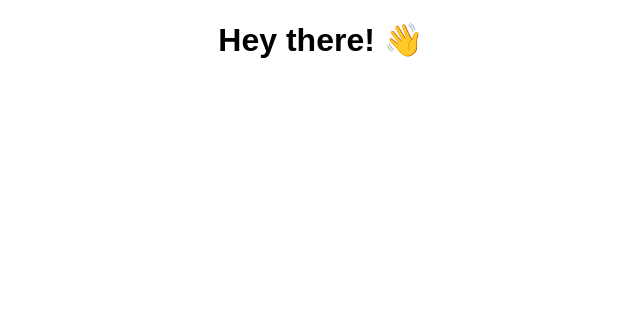
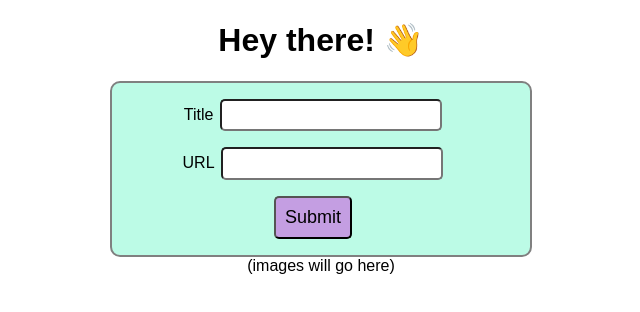
Before and after one commit to zoelaventhol/react-practice-1, a React (Vite) app: page / in a window 1280 px wide. Shown: the top 312 px of the page, without its empty margins (319-959 px from the left). Built offline with nearby package versions, Linux system fonts and the light colour scheme.

Commit message:
steps 1 & 2

```diff
--- a/src/App.css
+++ b/src/App.css
@@ -1,22 +1,23 @@
 * {
   box-sizing: border-box;
   text-align: center;
-  font-family: Arial, Helvetica, sans-serif
+  font-family: Arial, Helvetica, sans-serif;
 }
 
 input {
   margin: auto;
-  margin-bottom: 1.5em;
-}
-
-.form-inputs {
-  text-align: right;
+  margin-left: 0.5em;
+  border-radius: 5px;
+  text-align: left;
+  padding: 0.5em 0.35em;
   width: 60%;
-  margin: auto;
 }
 
 form {
-  background-color:rgb(188, 251, 230);
+  display: flex;
+  flex-direction: column;
+  gap: 1em;
+  background-color: rgb(188, 251, 230);
   border-radius: 10px;
   margin: auto;
   width: 33%;
@@ -26,11 +27,12 @@ form {
 
 button {
   border-radius: 5px;
-  font-size:large
+  font-size: large;
+  display: block;
+  margin: auto;
 }
 
 .form-btn {
-  padding: .5em;
-  margin-bottom: 1.5em;
-  /* background-color: rgb(188, 251, 230) */
+  padding: 0.5em;
+  background-color: rgb(196, 158, 226);
 }
--- a/src/App.jsx
+++ b/src/App.jsx
@@ -1,16 +1,71 @@
-import React from "react";
+import { useState } from "react";
 import "./App.css";
 import ImageGrid from "./components/ImageGrid.jsx";
 
 function App() {
   // STATE / DATA
+  const emptyForm = { title: "", url: "" };
+  // 1. store the form input
+  const [formInput, setFormInput] = useState(emptyForm);
+
+  // 2. array to store submitted projects
+  const [projects, setProjects] = useState([]);
 
   // FUNCTIONS/SCRIPTS
+  // on change to input, update my formInput state
+  function handleChange(event) {
+    let field = event.target.name;
+    let value = event.target.value;
+    setFormInput((oldState) => ({ ...oldState, [field]: value }));
+  }
+
+  // on submit (or button click), add form input to project array
+  function handleSubmit(event) {
+    // prevent page refresh
+    event.preventDefault();
+
+    // add formInput to projects array
+    setProjects((oldState) => [...oldState, formInput]);
+
+    // clear formInput
+    setFormInput(emptyForm);
+  }
 
   // TEMPLATE
   return (
     <div className="App">
       <h1>Hey there! 👋</h1>
+
+      <form onSubmit={handleSubmit}>
+        {/* ***** inputs ***** */}
+        <label htmlFor="title">
+          Title
+          <input
+            className="form-inputs"
+            type="text"
+            name="title"
+            value={formInput.title}
+            onChange={handleChange}
+          />
+        </label>
+        <label htmlFor="url">
+          URL
+          <input
+            className="form-inputs"
+            type="text"
+            name="url"
+            value={formInput.url}
+            onChange={handleChange}
+          />
+        </label>
+
+        {/* ***** submit ***** */}
+        <button className="form-btn" type="submit">
+          Submit
+        </button>
+      </form>
+
+      <ImageGrid />
     </div>
   );
 }
--- a/src/components/ImageGrid.jsx
+++ b/src/components/ImageGrid.jsx
@@ -1,5 +1,5 @@
 export default function ImageGrid() {
   // JS: state, function etc.
 
-  return <div className="ImageGrid"></div>;
+  return <div className="ImageGrid">(images will go here)</div>;
 }
```
